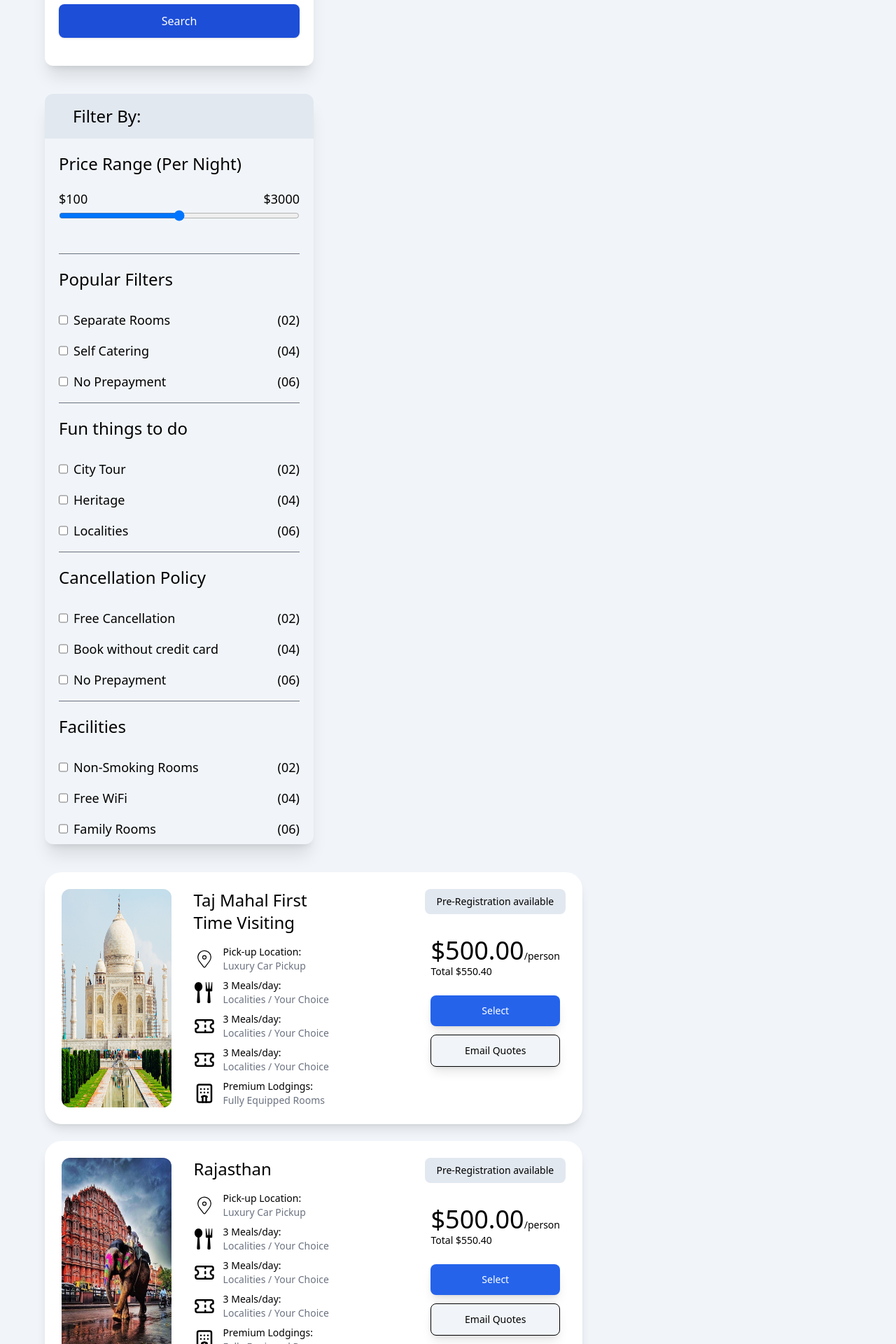
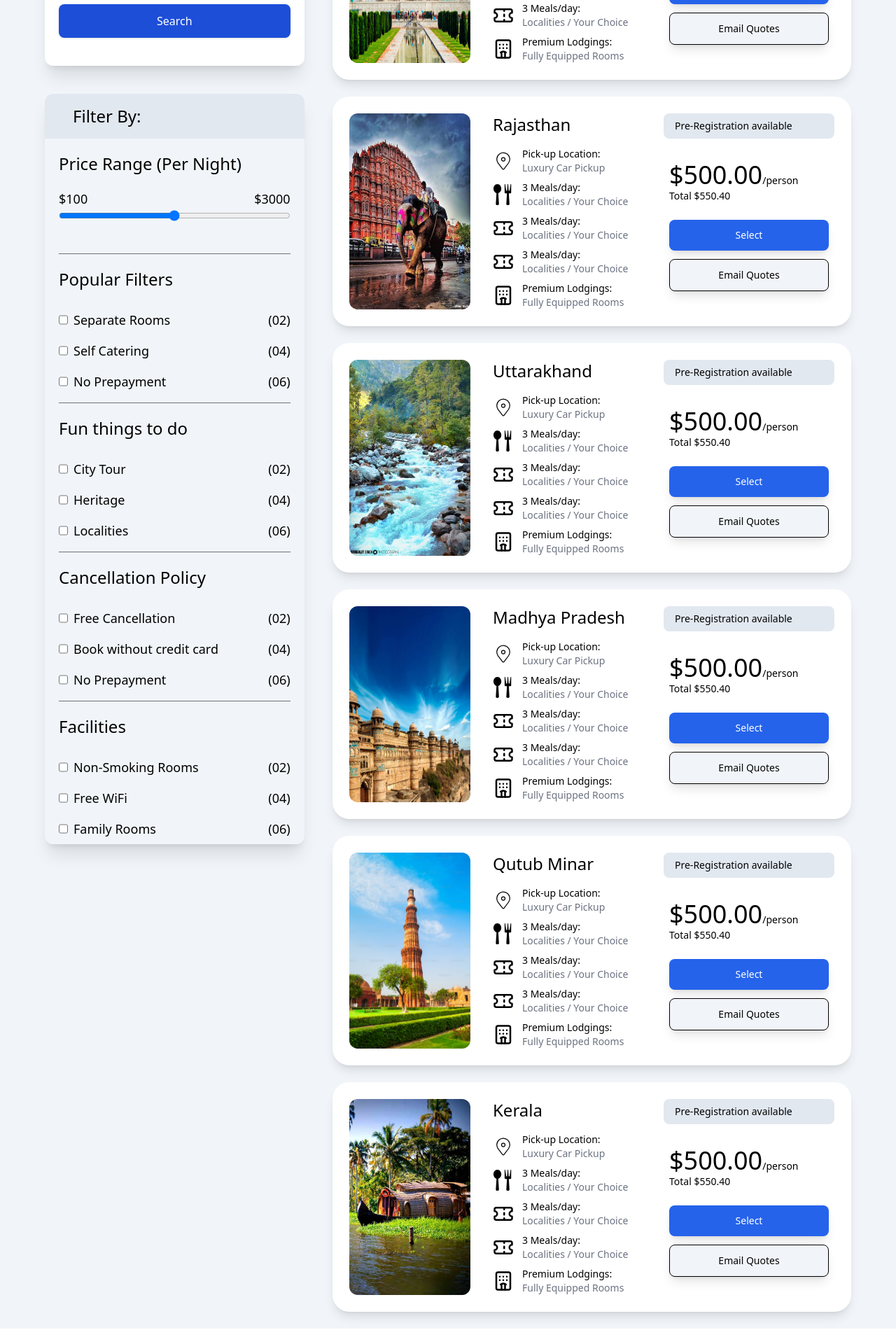
Before and after one commit to TahirSaifi09/Asha_Trip, a React (Create React App) app: page /TourPackage in a window 1280 px wide. Shown: the part 800-2720 px from the top of the page at 70% size. Built offline with nearby package versions, Linux system fonts and the light colour scheme.

Commit message:
responsive Tour package page

```diff
--- a/src/Component/TourPackage/sidebar.jsx
+++ b/src/Component/TourPackage/sidebar.jsx
@@ -10,14 +10,11 @@
 import { LuHotel } from "react-icons/lu";
 
 export default function SideBar() {
-
   // const Visiting = [
   //   {
   //     photo:""
   //   }
   // ]
-
-
 
   return (
     <div className="bg-slate-100 ">
@@ -49,8 +46,8 @@
         </div>
       </div>
 
-      <div className="flex flex-wrap gap-10 max-sm:gap-2 max-sm:px-2 max-md:px-4 px-16 ">
-        <div className="w-4/12 max-md:w-full ">
+      <div className="flex max-xl:flex-wrap gap-10 max-sm:gap-2 max-sm:px-2 max-lg:px-4 px-16 ">
+        <div className="w-4/12 max-xl:w-full ">
           <div className="bg-white shadow-xl rounded-xl ">
             <div>
               <div className="h-16 w-full px-10 rounded-t-xl bg-slate-200 text-2xl font-medium">
@@ -252,18 +249,17 @@
           </div>
         </div>
 
-        <div className="w-8/12 max-md:w-full">
-          <div className="flex max-md:flex-wrap shadow-lg gap-8 p-6 rounded-3xl bg-white">
-            <div className="flex max-sm:flex-wrap gap-8">
+        <div className="w-8/12 max-xl:w-full">
+          <div className="flex max-md:flex-wrap shadow-lg gap-8 p-6 my-6 rounded-3xl bg-white">
+            <div className="flex justify-between max-md:flex-wrap gap-8">
               <img
                 src="Taj mahal1.jpg"
-                alt="taj mahal"
-                className="w-2/5 max-md:w-full rounded-xl "
+                alt="Taj Mahal"
+                className="w-1/4 max-md:w-full rounded-xl "
               ></img>
+              <div className="flex w-full justify-between max-sm:flex-wrap ">
                 <div>
-                <p className="text-2xl font-medium">
-                  Taj Mahal First Time Visiting
-                </p>
+                  <p className="text-2xl font-medium">Taj Mahal</p>
                   <div className="flex gap-3 mt-4 items-center">
                     <CiLocationOn className="text-3xl" />
                     <div>
@@ -310,12 +306,11 @@
                     </div>
                   </div>
                 </div>
-            </div>
-            <div className="w-1/2 max-sm:w-full pl-24 max-sm:pl-0">
+                <div className="w-1/2 max-sm:w-full pl-24 max-sm:pt-4 max-2xl:pl-0">
                   <p className="bg-slate-200 py-2 px-4 text-sm font-medium rounded-lg">
                     Pre-Registration available
                   </p>
-              <div className="px-2 pt-8">
+                  <div className="px-2 pt-8 max-sm:pt-4">
                     <span className="text-4xl inline font-medium">$500.00</span>
                     <p className="text-sm inline font-medium">/person</p>
                     <p className="text-sm font-medium">Total $550.40</p>
@@ -330,14 +325,17 @@
                   </div>
                 </div>
               </div>
+            </div>
+          </div>
 
-          <div className="flex max-sm:flex-wrap shadow-lg gap-8 p-6 my-6 rounded-3xl bg-white">
-            <div className="flex max-sm:flex-wrap gap-8">
+          <div className="flex max-md:flex-wrap shadow-lg gap-8 p-6 my-6 rounded-3xl bg-white">
+            <div className="flex justify-between max-md:flex-wrap gap-8">
               <img
                 src="Rajasthan.jpg"
                 alt="Rajasthan"
-                className="w-2/5 max-sm:w-full rounded-xl "
+                className="w-1/4 max-md:w-full rounded-xl "
               ></img>
+              <div className="flex w-full justify-between max-sm:flex-wrap ">
                 <div>
                   <p className="text-2xl font-medium">Rajasthan</p>
                   <div className="flex gap-3 mt-4 items-center">
@@ -386,12 +384,11 @@
                     </div>
                   </div>
                 </div>
-            </div>
-            <div className="w-1/2 max-sm:w-full pl-24 max-sm:pl-0">
+                <div className="w-1/2 max-sm:w-full pl-24 max-sm:pt-4 max-2xl:pl-0">
                   <p className="bg-slate-200 py-2 px-4 text-sm font-medium rounded-lg">
                     Pre-Registration available
                   </p>
-              <div className="px-2 pt-8">
+                  <div className="px-2 pt-8 max-sm:pt-4">
                     <span className="text-4xl inline font-medium">$500.00</span>
                     <p className="text-sm inline font-medium">/person</p>
                     <p className="text-sm font-medium">Total $550.40</p>
@@ -406,14 +403,17 @@
                   </div>
                 </div>
               </div>
+            </div>
+          </div>
 
-          <div className="flex max-sm:flex-wrap shadow-lg gap-8 p-8 rounded-3xl bg-white">
-            <div className="flex max-sm:flex-wrap gap-8">
+          <div className="flex max-md:flex-wrap shadow-lg gap-8 p-6 my-6 rounded-3xl bg-white">
+            <div className="flex justify-between max-md:flex-wrap gap-8">
               <img
                 src="Uttarakhand.jpg"
                 alt="Uttarakhand"
-                className="w-2/5 max-sm:w-full rounded-xl "
+                className="w-1/4 max-md:w-full rounded-xl "
               ></img>
+              <div className="flex w-full justify-between max-sm:flex-wrap ">
                 <div>
                   <p className="text-2xl font-medium">Uttarakhand</p>
                   <div className="flex gap-3 mt-4 items-center">
@@ -462,12 +462,11 @@
                     </div>
                   </div>
                 </div>
-            </div>
-            <div className="w-1/2 max-sm:w-full pl-24 max-sm:pl-0">
+                <div className="w-1/2 max-sm:w-full pl-24 max-sm:pt-4 max-2xl:pl-0">
                   <p className="bg-slate-200 py-2 px-4 text-sm font-medium rounded-lg">
                     Pre-Registration available
                   </p>
-              <div className="px-2 pt-8">
+                  <div className="px-2 pt-8 max-sm:pt-4">
                     <span className="text-4xl inline font-medium">$500.00</span>
                     <p className="text-sm inline font-medium">/person</p>
                     <p className="text-sm font-medium">Total $550.40</p>
@@ -482,14 +481,17 @@
                   </div>
                 </div>
               </div>
+            </div>
+          </div>
 
-          <div className="flex max-sm:flex-wrap shadow-lg gap-8 p-6 my-6 rounded-3xl bg-white">
-            <div className="flex max-sm:flex-wrap gap-8">
+          <div className="flex max-md:flex-wrap shadow-lg gap-8 p-6 my-6 rounded-3xl bg-white">
+            <div className="flex justify-between max-md:flex-wrap gap-8">
               <img
                 src="Madhya Pradesh.jpg"
                 alt="Madhya Pradesh"
-                className="w-2/5 max-sm:w-full rounded-xl "
+                className="w-1/4 max-md:w-full rounded-xl "
               ></img>
+              <div className="flex w-full justify-between max-sm:flex-wrap ">
                 <div>
                   <p className="text-2xl font-medium">Madhya Pradesh</p>
                   <div className="flex gap-3 mt-4 items-center">
@@ -538,12 +540,11 @@
                     </div>
                   </div>
                 </div>
-            </div>
-            <div className="w-1/2 max-sm:w-full pl-24 max-sm:pl-0">
+                <div className="w-1/2 max-sm:w-full pl-24 max-sm:pt-4 max-2xl:pl-0">
                   <p className="bg-slate-200 py-2 px-4 text-sm font-medium rounded-lg">
                     Pre-Registration available
                   </p>
-              <div className="px-2 pt-8">
+                  <div className="px-2 pt-8 max-sm:pt-4">
                     <span className="text-4xl inline font-medium">$500.00</span>
                     <p className="text-sm inline font-medium">/person</p>
                     <p className="text-sm font-medium">Total $550.40</p>
@@ -558,14 +559,17 @@
                   </div>
                 </div>
               </div>
+            </div>
+          </div>
 
-          <div className="flex max-sm:flex-wrap shadow-lg gap-8 p-6 my-6 rounded-3xl bg-white">
-            <div className="flex max-sm:flex-wrap gap-8">
+          <div className="flex max-md:flex-wrap shadow-lg gap-8 p-6 my-6 rounded-3xl bg-white">
+            <div className="flex justify-between max-md:flex-wrap gap-8">
               <img
                 src="KutubMinar.jpg"
                 alt="Qutub Minar"
-                className="w-2/5 max-sm:w-full rounded-xl "
+                className="w-1/4 max-md:w-full rounded-xl "
               ></img>
+              <div className="flex w-full justify-between max-sm:flex-wrap ">
                 <div>
                   <p className="text-2xl font-medium">Qutub Minar</p>
                   <div className="flex gap-3 mt-4 items-center">
@@ -614,12 +618,11 @@
                     </div>
                   </div>
                 </div>
-            </div>
-            <div className="w-1/2 max-sm:w-full pl-24 max-sm:pl-0">
+                <div className="w-1/2 max-sm:w-full pl-24 max-sm:pt-4 max-2xl:pl-0">
                   <p className="bg-slate-200 py-2 px-4 text-sm font-medium rounded-lg">
                     Pre-Registration available
                   </p>
-              <div className="px-2 pt-8">
+                  <div className="px-2 pt-8 max-sm:pt-4">
                     <span className="text-4xl inline font-medium">$500.00</span>
                     <p className="text-sm inline font-medium">/person</p>
                     <p className="text-sm font-medium">Total $550.40</p>
@@ -634,14 +637,17 @@
                   </div>
                 </div>
               </div>
+            </div>
+          </div>
 
-          <div className="flex max-sm:flex-wrap shadow-lg gap-8 p-6 my-6 rounded-3xl bg-white">
-            <div className="flex max-sm:flex-wrap gap-8">
+          <div className="flex max-md:flex-wrap shadow-lg gap-8 p-6 my-6 rounded-3xl bg-white">
+            <div className="flex justify-between max-md:flex-wrap gap-8">
               <img
                 src="kerala-december.jpg"
                 alt="Kerala"
-                className="w-2/5 max-sm:w-full rounded-xl "
+                className="w-1/4 max-md:w-full rounded-xl "
               ></img>
+              <div className="flex w-full justify-between max-sm:flex-wrap ">
                 <div>
                   <p className="text-2xl font-medium">Kerala</p>
                   <div className="flex gap-3 mt-4 items-center">
@@ -690,12 +696,11 @@
                     </div>
                   </div>
                 </div>
-            </div>
-            <div className="w-1/2 max-sm:w-full pl-24 max-sm:pl-0">
+                <div className="w-1/2 max-sm:w-full pl-24 max-sm:pt-4 max-2xl:pl-0">
                   <p className="bg-slate-200 py-2 px-4 text-sm font-medium rounded-lg">
                     Pre-Registration available
                   </p>
-              <div className="px-2 pt-8">
+                  <div className="px-2 pt-8 max-sm:pt-4">
                     <span className="text-4xl inline font-medium">$500.00</span>
                     <p className="text-sm inline font-medium">/person</p>
                     <p className="text-sm font-medium">Total $550.40</p>
@@ -713,5 +718,7 @@
             </div>
           </div>
         </div>
+      </div>
+    </div>
   );
 }
```
Also changed, not shown: 1 other file (tests, documents, lock files or other folders). Lines whose indentation alone changed are shown as unchanged.
